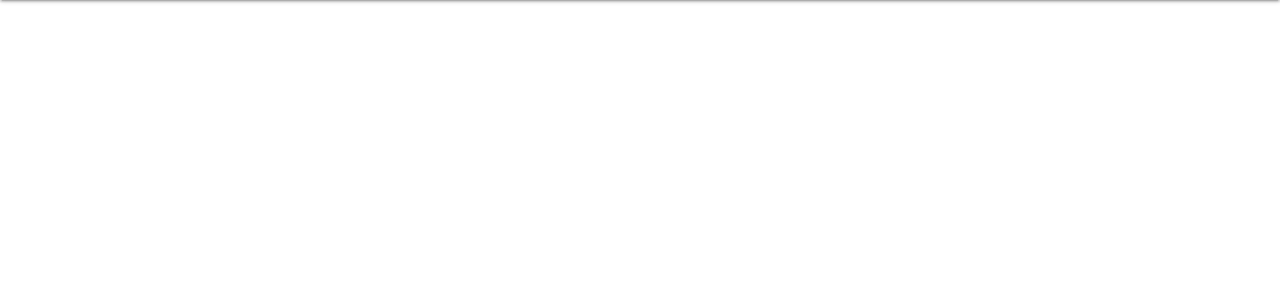
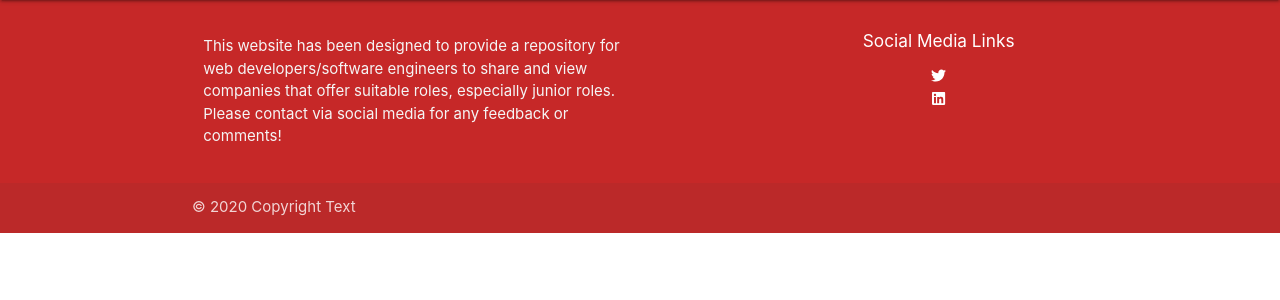
Before and after one commit to AMcCall22/company-suggestions, a Flask app: page /list_company in a window 1280 px wide. Shown: the part 64-364 px from the top of the page. Run offline with Flask 2, Linux system fonts and the light colour scheme; data that the repository does not hold is empty; some libraries are stand-ins or nearby versions.

Commit message:
Footer added and styled

```diff
--- a/app.py
+++ b/app.py
@@ -2,7 +2,7 @@ import os
 from flask import (
     Flask, flash, render_template,
     redirect, request, session, url_for)
-from flask_pymongo import PyMongo, pymongo
+from flask_pymongo import PyMongo
 from bson.objectid import ObjectId
 from werkzeug.security import generate_password_hash, check_password_hash
 from functools import wraps
@@ -125,8 +125,6 @@ def add_company():
 def search_company():
     query1 = request.form.get("company_query")
     query2 = request.form.get("remote_option")
-    print(type(query1))
-    print(type(query2))
     if query1 is None:
         # Only carry out a checkbox search
         company = mongo.db.companies.find({"$text": {"$search": query2}})
--- a/templates/all_companies_list.html
+++ b/templates/all_companies_list.html
@@ -3,8 +3,8 @@
   <div class="col s12 m4 cards">
     <div class="card small grey lighten-5">
       <div class="card-content">
-        <h4 class="company-name">{{ company.company_name }}</h4>
-        <p>Type of Company: {{ company.company_type }}</p>
+        <h5 class="company-name">{{ company.company_name }}</h5>
+        <p> <strong>Type of Company:</strong>{{ company.company_type }}</p>
         <p>Description: {{ company.description }}</p>
         <p>Sector: {{ company.sector }}</p>
         <p>Remote Positions: {{ company.remote }}</p>
--- a/templates/base.html
+++ b/templates/base.html
@@ -45,7 +45,9 @@
       <div class="navbar-fixed">
         <nav class="red darken-3">
           <div class="nav-wrapper">
-            <a href="{{ url_for('show_company') }}" class="brand-logo logo">CodeScan</a>
+            <a href="{{ url_for('show_company') }}" class="brand-logo logo"
+              >CodeScan</a
+            >
             <a href="#" data-target="mobile-demo" class="sidenav-trigger"
               ><i class="fas fa-bars"></i
             ></a>
@@ -97,6 +99,44 @@
     <main class="container">
       {% block content %} {% endblock %}
     </main>
+    <footer class="page-footer red darken-3">
+      <div class="container">
+        <div class="row">
+          <div class="col l6 s12">
+            <p class="grey-text text-lighten-4">
+              This website has been designed to provide a repository for web
+              developers/software engineers to share and view companies that
+              offer suitable roles, especially junior roles. Please contact via social media for any feedback or comments!
+            </p>
+          </div>
+          <div class="col l4 offset-l2 s12 center-align">
+            <h6 class="white-text center-align">Social Media Links</h6>
+            <ul class="list-inline">
+              <li class="list-inline-item social-links">
+                <a href="https://twitter.com/alimc35?s=03" target="_blank">
+                  <i class="fab fa-twitter white-text" aria-hidden="true"></i>
+                  <span class="sr-only">Twitter</span>
+                </a>
+              </li>
+              <li class="list-inline-item social-links">
+                <a
+                  href="https://www.linkedin.com/in/alisonmccallum/"
+                  target="_blank"
+                >
+                  <i class="fab fa-linkedin white-text" aria-hidden="true"></i>
+                  <span class="sr-only">LinkedIn</span>
+                </a>
+              </li>
+            </ul>
+          </div>
+        </div>
+      </div>
+<div class="footer-copyright">
+            <div class="container">
+            © 2020 Copyright Text
+                        </div>
+          </div>
+    </footer>
     <script
       src="https://cdnjs.cloudflare.com/ajax/libs/jquery/3.4.1/jquery.min.js"
       integrity="sha256-CSXorXvZcTkaix6Yvo6HppcZGetbYMGWSFlBw8HfCJo="
--- a/templates/companies.html
+++ b/templates/companies.html
@@ -20,7 +20,7 @@
   <div class="col s12 m4 cards">
     <div class="card small grey lighten-5">
       <div class="card-content">
-        <h4 class="company-name">{{ company.company_name }}</h4>
+        <h5 class="company-name">{{ company.company_name }}</h5>
         <p>Type of Company: {{ company.company_type }}</p>
         <p>Description: {{ company.description }}</p>
         <p>{{ company.sector }}</p>
--- a/templates/search_companies.html
+++ b/templates/search_companies.html
@@ -69,7 +69,7 @@
         </button>
       </div>
     </div>
-
+    </div>
   </form>
 </div>
 
```
Also changed, not shown: templates/edit_company.html (+32 -9 lines), static/css/style.css (line endings or trailing spaces). Lines whose indentation alone changed are shown as unchanged.
